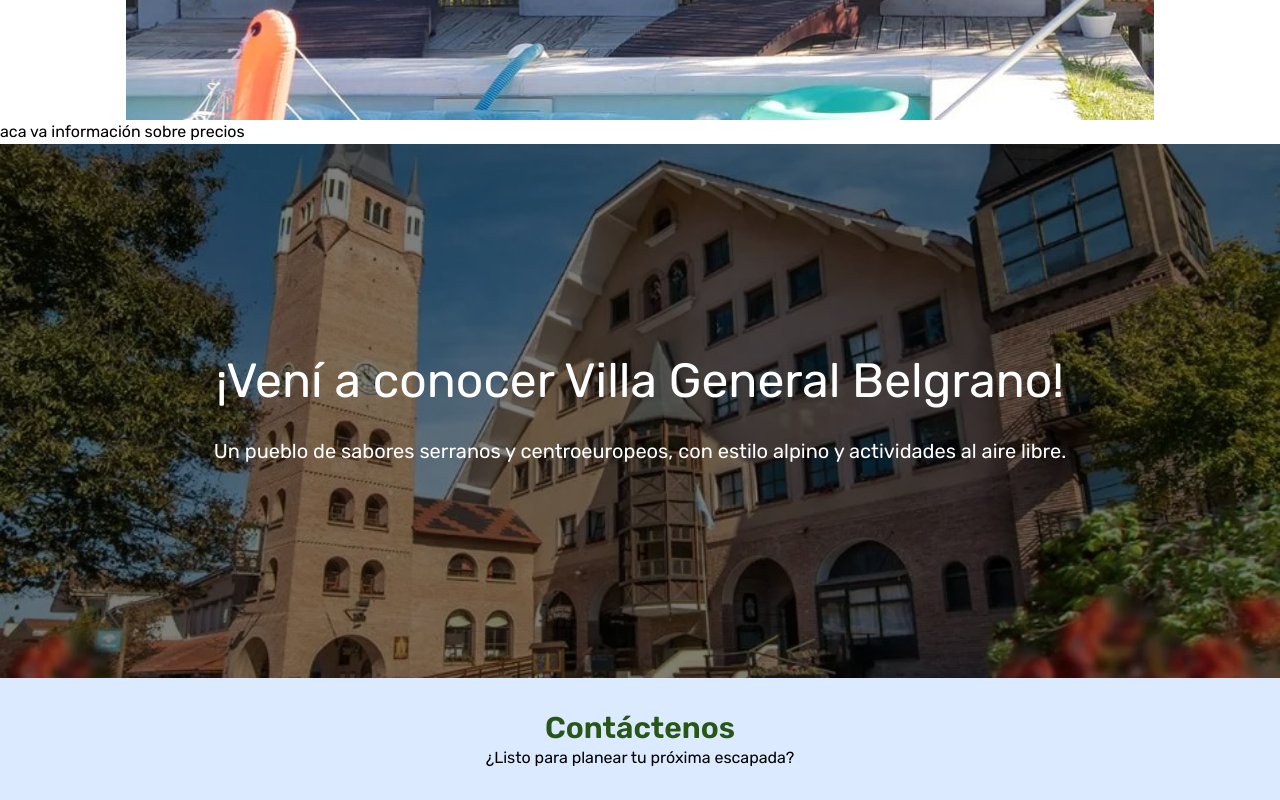
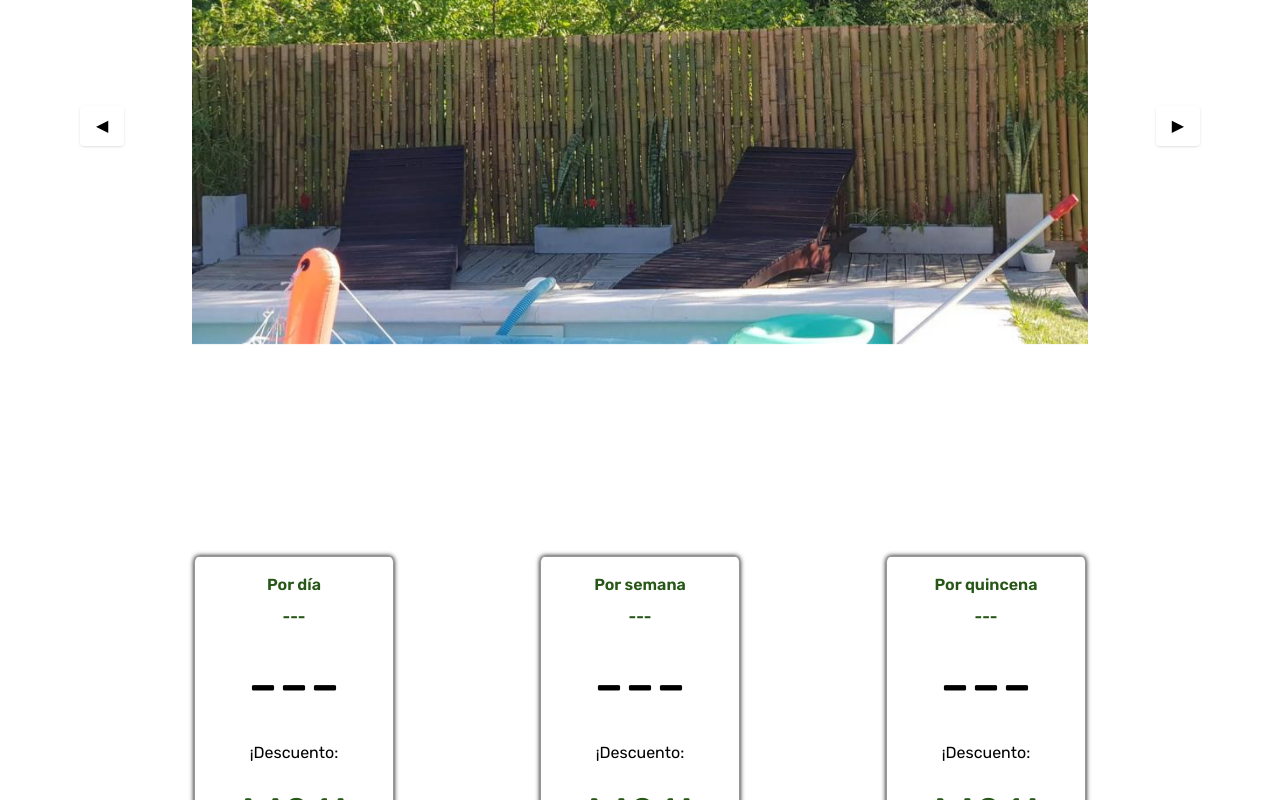
Before and after one commit to Nahuel1077/AiresDeLagunitas, a Next.js app: page /tarifas in a window 1280 px wide. Shown: the part 1100-1900 px from the top of the page. Built offline with nearby package versions, Linux system fonts and the light colour scheme.

Commit message:
fixed images, carousel, prices page

```diff
--- a/app/components/Carousel.js
+++ b/app/components/Carousel.js
@@ -4,37 +4,55 @@ import Image from "next/image";
 
 
 const carouselImages = [
-    {id:1, src:"/img/carousel-patio.jpeg"},
-    {id:2, src:"/img/carousel-quincho.jpeg"},
-    {id:2, src:"/img/carousel-quincho2.jpeg"},
-    {id:3, src:"/img/carousel-pileta.jpeg"},
-    {id:4, src:"/img/carousel-pileta2.jpeg"},
-    {id:5, src:"/img/carousel-pileta3.jpeg"},
-    {id:5, src:"/img/carousel-rio.jpeg"},
-    {id:5, src:"/img/carousel-rio2.jpeg"}];
+        {id:1, src:"/img/carousel-patio.jpeg", alt:"patio"},
+        {id:2, src:"/img/carousel-quincho.jpeg", alt:"quincho"},
+        {id:3, src:"/img/carousel-quincho2.jpeg", alt:"quincho"},
+        {id:4, src:"/img/carousel-pileta.jpeg", alt:"pileta"},
+        {id:5, src:"/img/carousel-pileta2.jpeg", alt:"pileta"},
+        {id:6, src:"/img/carousel-pileta3.jpeg", alt:"pileta"},
+        {id:7, src:"/img/carousel-rio.jpeg", alt:"río"},
+        {id:8, src:"/img/carousel-rio2.jpeg", alt:"río"},
+        {id:9, src:"/img/cristo-grande.jpg", alt:"Cristo Grande"},
+    ]
 
 export default function Carousel(){
 
     const [imageIndex, setImageIndex] = useState(0);
+    const [animation, setAnimation] = useState("animate__fadeIn");
 
   const nextImage = () => {
-    setImageIndex((prevIndex) => (prevIndex + 1) % carouselImages.length);
+    setAnimation("animate__fadeOutLeft");
+    setTimeout(() => {
+      setImageIndex((prev) => (prev + 1) % carouselImages.length);
+      setAnimation("animate__fadeInRight");
+    }, 300);
   };
 
   const prevImage = () => {
-    setImageIndex((prevIndex) =>
-      (prevIndex - 1 + carouselImages.length) % carouselImages.length
+    setAnimation("animate__fadeOutRight");
+    setTimeout(() => {
+      setImageIndex(
+        (prev) => (prev - 1 + carouselImages.length) % carouselImages.length
       );
+      setAnimation("animate__fadeInLeft");
+    }, 300);
   };
 
+
+
   return (
-    <div className="flex flex-col items-center w-full h-[500px] relative overflow-hidden">
+    <section className="flex flex-col items-center sm:pb-4 gap-4 p-6 sm:p-16">
+      <h3 className="h3 text-3xl font-semibold">Nuestras cabañas</h3>
+      <p className="text-center">Todo lo que necesitas para una excelente estadía</p>
+      <div className="flex flex-col items-center w-full h-[300px] sm:h-[700px] relative overflow-hidden">
+      {/* <div className="flex flex-col items-center w-full sm:w-[800px] h-[500px] relative overflow-hidden"> */}
         <Image
-        width={2000}
-        height={2000}
+          width={1450}
+          height={700}
           src={carouselImages[imageIndex].src}
           alt={`Imagen ${imageIndex + 1}`}
-        className="w-full h-full object-contain transition-all duration-500"
+          className={`w-full h-[300px] sm:w-[70vw] sm:h-[700px] animate__animated ${animation} object-cover sm:object-scale-down`}
+          id={`Imagen ${imageIndex + 1}`}
         />
 
         <button
@@ -51,5 +69,6 @@ export default function Carousel(){
           ▶
         </button>
       </div>
+    </section>
   );
 }
--- a/app/components/Contact.js
+++ b/app/components/Contact.js
@@ -1,12 +1,12 @@
 export default function Contact(){
 
     return(
-        <section id="contact" className="w-full flex flex-col items-center bg-blue-100">
+        <section id="contact" className="w-full flex flex-col items-center bg-blue-100 gap-8 sm:gap-0">
             <div className="pt-8 text-center">
                 <h3 className="text-3xl h3 font-semibold">Contáctenos</h3>
                 <p>¿Listo para planear tu próxima escapada?</p>
             </div>
-            <div className="sm:p-[4rem] p-2 flex flex-col xl:flex-row w-full">
+            <div className="sm:p-[4rem] p-2 flex flex-col xl:flex-row w-full gap-8 sm:gap-0">
                 <div className="flex flex-col self-center w-full sm:max-w-[70%] xl:w-full sm:p-[4rem] rounded-2xl bg-white gap-6 shadow-[black_0px_0px_10px_0px]">
                     <h3 className="text-3xl h3 font-semibold p-4">Escríbanos</h3>
                     <form className="gap-10 flex flex-col p-4" action="https://formsubmit.co/nahuh08@gmail.com" method="POST">
--- a/app/layout.js
+++ b/app/layout.js
@@ -25,7 +25,7 @@ export default function RootLayout({ children }) {
         <meta name="viewport" content="width=device-width, initial-scale=1.0"></meta>
       </head>
       <body
-        className={`${rubik.className} antialiased`}
+        className={`${rubik.className} antialiased overflow-x-hidden`}
       >
         <Nav/>
         {children}
--- a/app/page.js
+++ b/app/page.js
@@ -28,7 +28,8 @@ export default function Home() {
         <p className="text-lg sm:text-xl">Un lugar excelente para desconectar y disfrutar</p>
         <p className="sm:text-xl">¡No te vas a arrepentir!</p>
       </div>
-      <GridImages/>
+      <Carousel/>
+
       <Activities/>
     </div>
   );
--- a/app/tarifas/page.js
+++ b/app/tarifas/page.js
@@ -3,6 +3,12 @@ import Image from "next/image";
 import Link from "next/link";
 
 export default function Tarifas() {
+
+    const tarifas = [
+        {id:1, title:"día", price:"---", discount:"---", percent:"N%"},
+        {id:2, title:"semana", price:"---", discount:"---", percent:"N%"},
+        {id:3, title:"quincena", price:"---", discount:"---", percent:"N%"},
+    ];
 
     return(
         <section>
@@ -23,8 +29,14 @@ export default function Tarifas() {
             </div>
             </div>
             <Carousel/>
-            <div>
-                aca va información sobre precios
+            <div className="flex flex-col lg:flex-row gap-4 items-start p-6 sm:p-16 justify-evenly">
+                {tarifas.map((t) => (<div key={t.id} className="card flex flex-col gap-2 w-[200px] text-center p-4">
+                    <h4 className="h3">Por {t.title}</h4>
+                    <h3 className="h3">{t.price}</h3>
+                    <h1 className="h1">{t.discount}</h1>
+                    <p>¡Descuento:</p>
+                    <h1 className="h1 text-[#275717]">{t.percent}!</h1>
+                </div>))}
             </div>
 
         </section>
```
Lines whose indentation alone changed are shown as unchanged.
